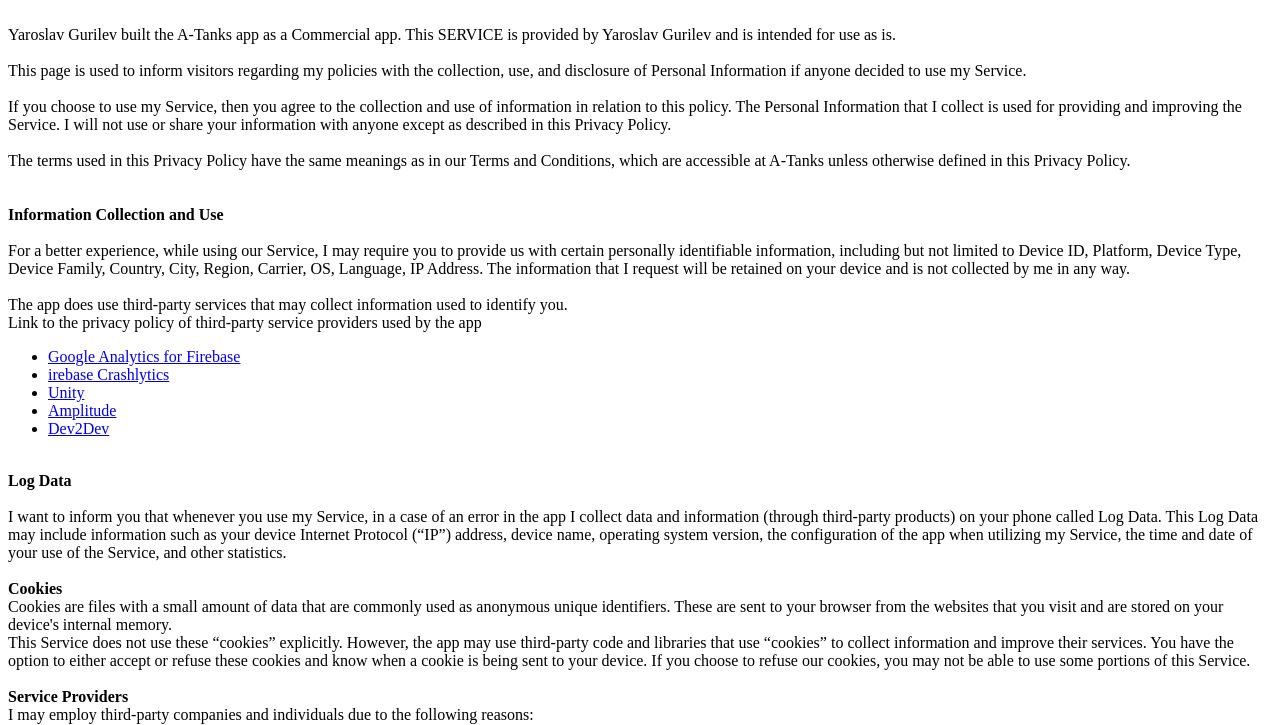
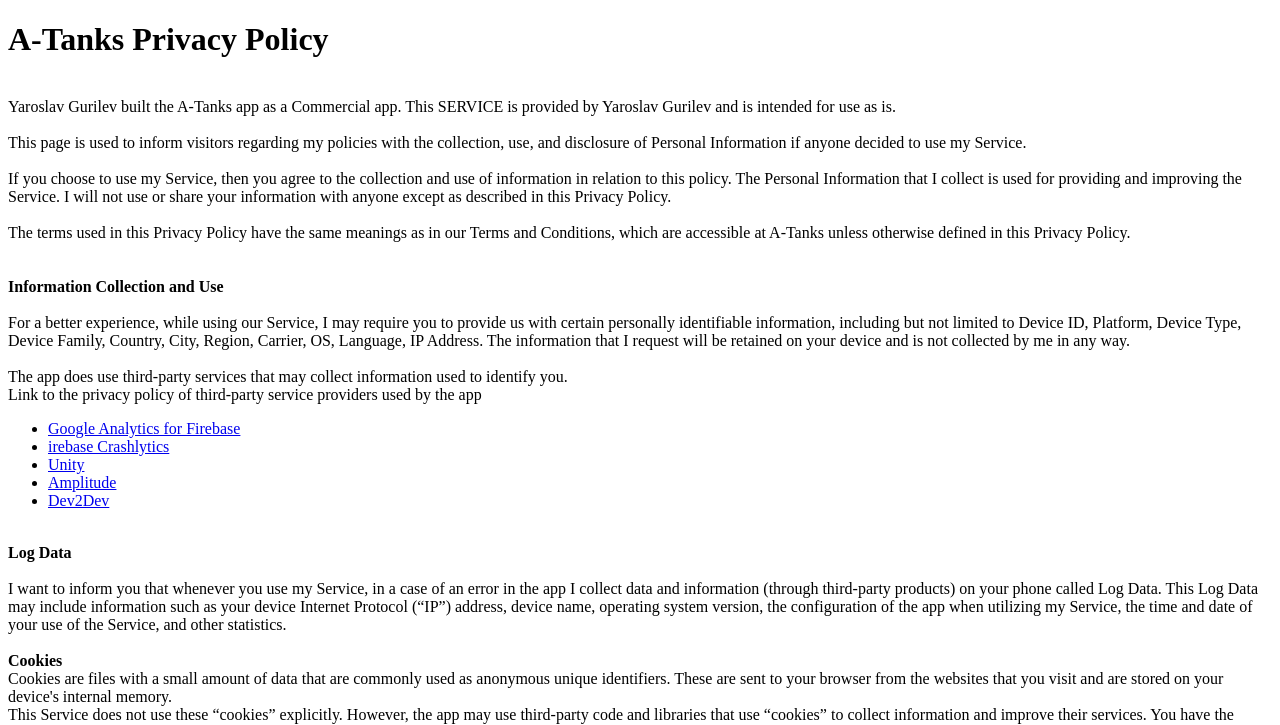
Before and after one commit to Cryofortress/cryofortress.github.io, a plain HTML site: page atanks/privacypolicy.html in a window 1280 px wide. Shown: the top 725 px of the page. Drawn offline with Linux system fonts and the light colour scheme.

Commit message:
Headers were added

```diff
--- a/atanks/privacypolicy.html
+++ b/atanks/privacypolicy.html
@@ -4,6 +4,7 @@
       <title>Privacy Policy</title>
    </head>
    <body>
+      <h1>A-Tanks Privacy Policy</h1>
       <br>
       Yaroslav Gurilev built the A-Tanks app as a Commercial app.
       This SERVICE is provided by Yaroslav Gurilev and is intended for use as is.<br/><br/>
```
Also changed, not shown: atanks/termsofuse.html (+1 -0 lines).
